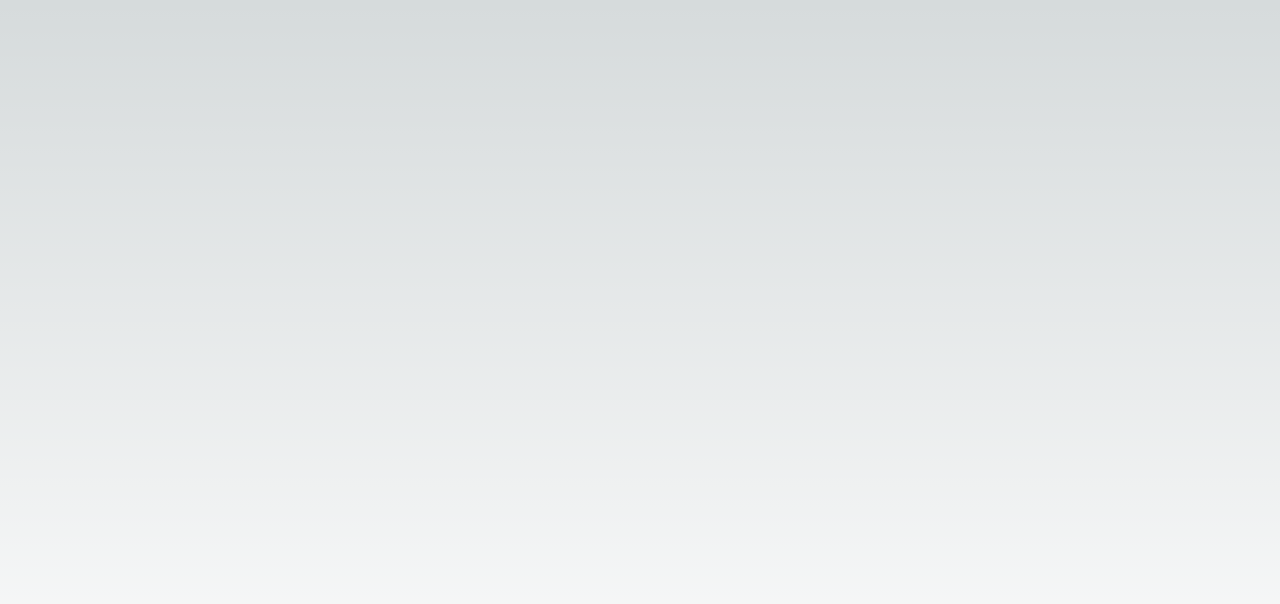
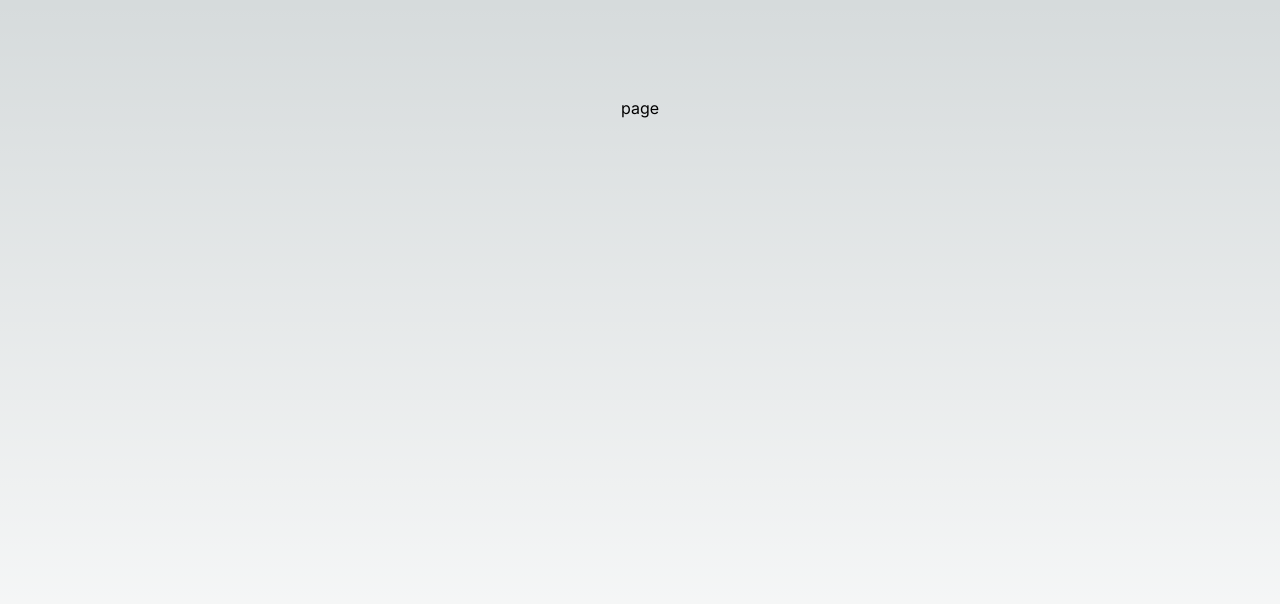
Before and after one commit to KayOhhDee/chat-hub, a Next.js app: page / in a window 1280 px wide. Shown: the top 604 px of the page. Built offline with nearby package versions, Linux system fonts and the light colour scheme.

Commit message:
Add upstash redis db

```diff
--- a/package.json
+++ b/package.json
@@ -9,6 +9,7 @@
     "lint": "next lint"
   },
   "dependencies": {
+    "@upstash/redis": "^1.29.0",
     "class-variance-authority": "^0.7.0",
     "clsx": "^2.1.0",
     "lucide-react": "^0.363.0",
--- a/src/app/page.tsx
+++ b/src/app/page.tsx
@@ -1,9 +1,9 @@
-import Image from "next/image";
+import { db } from "@/lib/db";
 
-export default function Home() {
+export default async function Home() {
   return (
     <main className="flex min-h-screen flex-col items-center justify-between p-24">
-
+      page
     </main>
   );
 }
--- /dev/null
+++ b/src/lib/db.ts
@@ -0,0 +1,6 @@
+import { Redis } from "@upstash/redis";
+
+export const db = new Redis({
+  url: process.env.UPSTASH_REDIS_REST_URL!,
+  token: process.env.UPSTASH_REDIS_REST_TOKEN!,
+});
```
Also changed, not shown: src/components/ui/Button.tsx (renamed from src/app/components/ui/Button.tsx), 1 other file (tests, documents, lock files or other folders).
